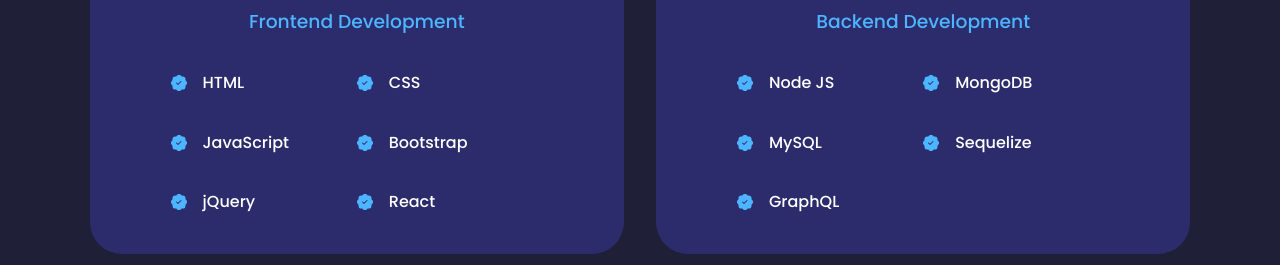
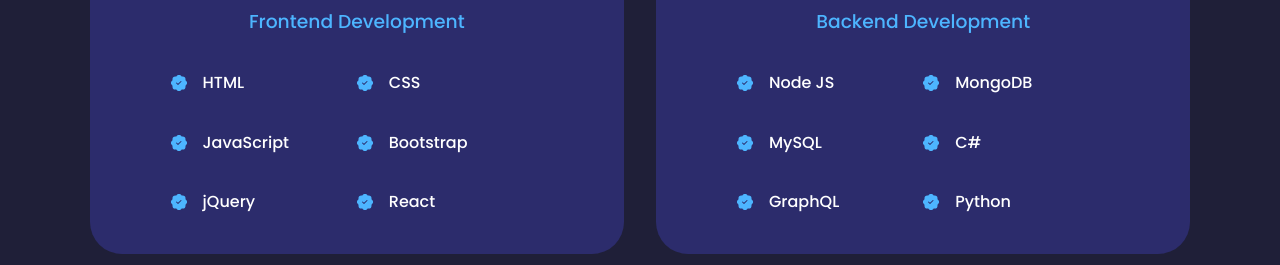
Before and after one commit to lilym036/final-portfolio, a React (Vite) app: page / in a window 1280 px wide. Shown: the part 1780-2045 px from the top of the page. Built offline with nearby package versions, Linux system fonts and the light colour scheme.

Commit message:
added to experience

```diff
--- a/src/components/Experience/Experience.jsx
+++ b/src/components/Experience/Experience.jsx
@@ -76,13 +76,19 @@
             <article className='experience_details'>
               <BsFillPatchCheckFill className='experience_details-icon' />
               <div>
-                <h4>Sequelize</h4>
+                <h4>C#</h4>
               </div>
             </article>
             <article className='experience_details'>
               <BsFillPatchCheckFill className='experience_details-icon' />
               <div>
                 <h4>GraphQL</h4>
+              </div>
+            </article>
+            <article className='experience_details'>
+              <BsFillPatchCheckFill className='experience_details-icon' />
+              <div>
+                <h4>Python</h4>
               </div>
             </article>
           </div>
```
